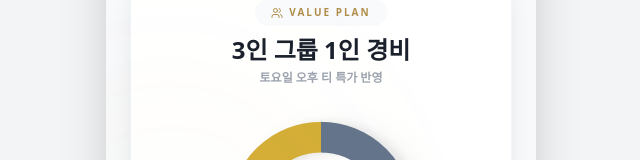
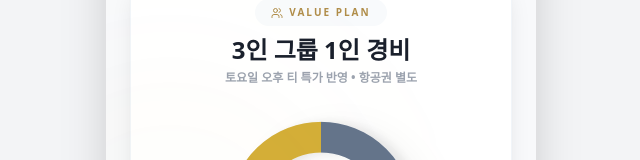
Before and after one commit to hellojj0929/tour, a React (Vite) app: page / in a window 1280 px wide. Both pictures are taken after a click on the button "경비". Shown: the part 404-564 px from the top of the page, without its empty margins (319-959 px from the left). Built offline with nearby package versions, Linux system fonts and the light colour scheme.

Commit message:
feat: add 'flight tickets excluded' disclaimer to budget

```diff
--- a/src/pages/TourApp.tsx
+++ b/src/pages/TourApp.tsx
@@ -300,7 +300,7 @@ const TourApp = () => {
                                         <span className={`text-[10px] font-black uppercase tracking-[0.2em] ${colors.accentText}`}>Value Plan</span>
                                     </div>
                                     <h2 className="text-2xl font-black text-[#1a202c]">3인 그룹 1인 경비</h2>
-                                    <p className="text-xs text-gray-400 font-bold mt-1 uppercase">토요일 오후 티 특가 반영</p>
+                                    <p className="text-xs text-gray-400 font-bold mt-1 uppercase">토요일 오후 티 특가 반영 • 항공권 별도</p>
                                 </div>
 
                                 {/* Chart Section */}
@@ -340,7 +340,7 @@ const TourApp = () => {
                                 <div className={`${colors.primary} p-10 rounded-[3rem] text-white shadow-2xl relative overflow-hidden`}>
                                     <div className="absolute top-0 right-0 w-48 h-48 bg-white/5 rounded-full -mr-24 -mt-24"></div>
                                     <div className="flex justify-between items-center mb-4 opacity-80 text-[10px] font-black tracking-[0.4em]"><span>TOTAL ESTIMATION</span><Wallet size={16} /></div>
-                                    <div className="flex flex-col"><span className="text-5xl font-black text-[#d4af37]">¥106,903</span><span className="text-white/60 text-xs font-bold mt-3 tracking-wide text-center">한화 약 985,000원</span></div>
+                                    <div className="flex flex-col"><span className="text-5xl font-black text-[#d4af37]">¥106,903</span><span className="text-white/60 text-xs font-bold mt-3 tracking-wide text-center">한화 약 985,000원 (항공권 제외)</span></div>
                                 </div>
                             </div>
                         </div>
```
